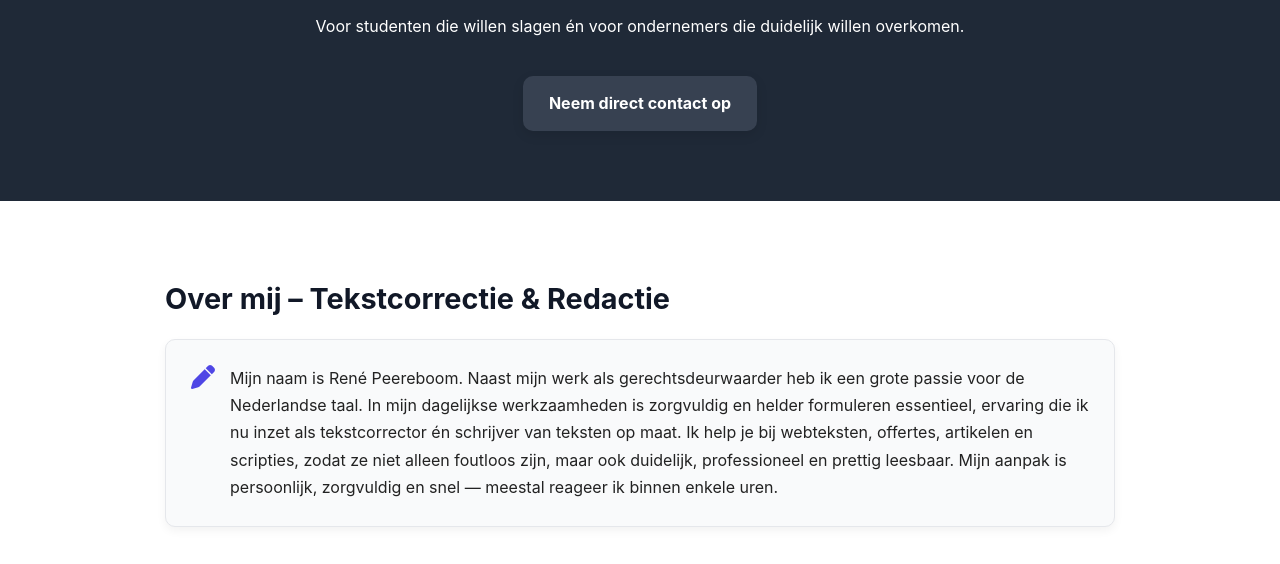
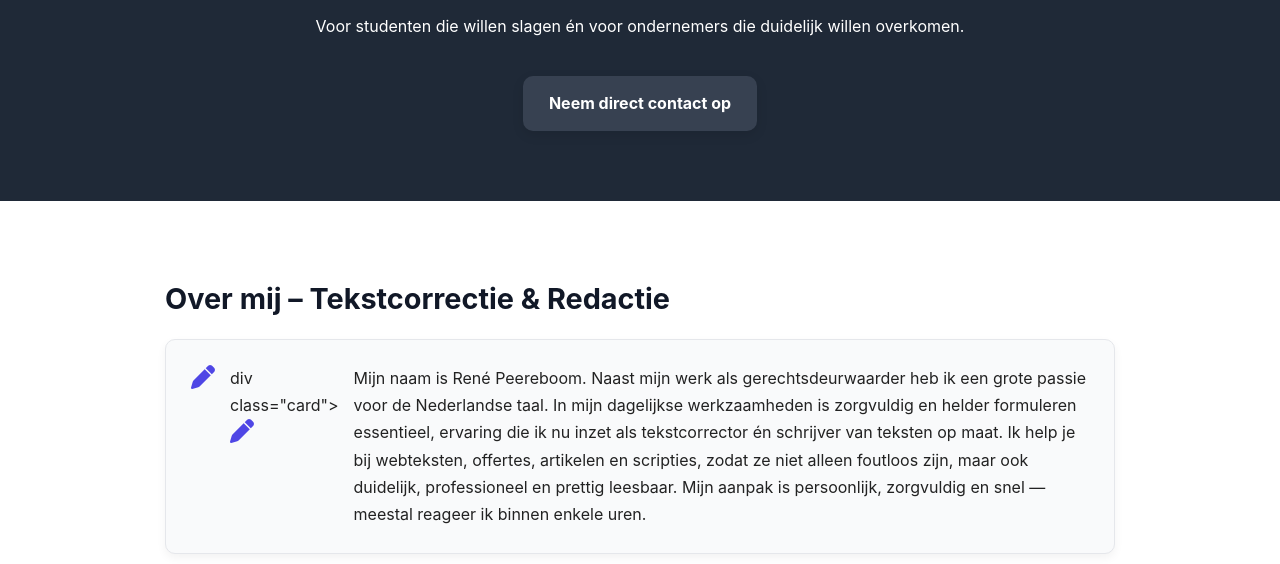
Before and after one commit to RPeereboom/tekstcorrectie, a plain HTML site: page index.html in a window 1280 px wide. Shown: the part 236-800 px from the top of the page. Drawn offline with Linux system fonts and the light colour scheme.

Commit message:
Update index.html

```diff
--- a/index.html
+++ b/index.html
@@ -45,7 +45,10 @@
     <h2>Over mij – Tekstcorrectie & Redactie</h2>
     <div class="card">
       <i class="fa-solid fa-pen icon"></i>
+      <p>div class="card">
+      <i class="fa-solid fa-pen icon"></i>
       <p>Mijn naam is René Peereboom. Naast mijn werk als gerechtsdeurwaarder heb ik een grote passie voor de Nederlandse taal. In mijn dagelijkse werkzaamheden is zorgvuldig en helder formuleren essentieel, ervaring die ik nu inzet als tekstcorrector én schrijver van teksten op maat. Ik help je bij webteksten, offertes, artikelen en scripties, zodat ze niet alleen foutloos zijn, maar ook duidelijk, professioneel en prettig leesbaar. Mijn aanpak is persoonlijk, zorgvuldig en snel — meestal reageer ik binnen enkele uren. </p>
+    </div> </p>
     </div>
   </section>
 
```
